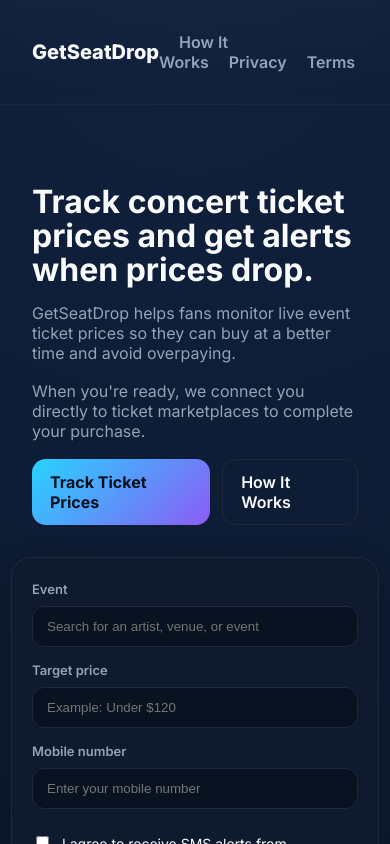
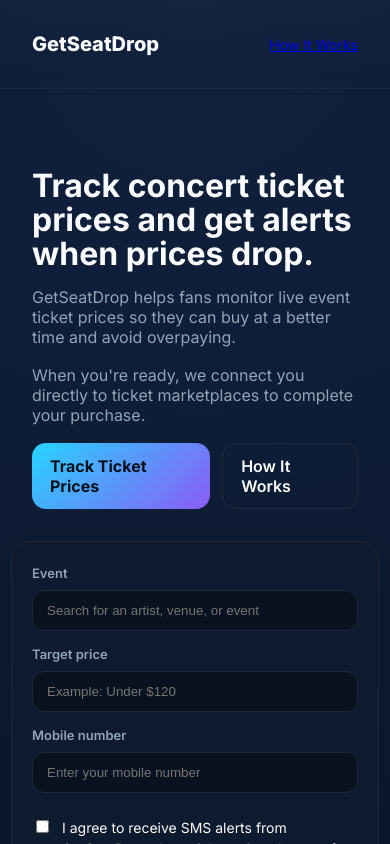
Before and after one commit to GetSeatDrop/seatdrop, a Next.js app: page / in a window 390 px wide. Shown: the top 844 px of the page. Built offline with nearby package versions, Linux system fonts and the light colour scheme.

Commit message:
Header Fixes

```diff
--- a/app/globals.css
+++ b/app/globals.css
@@ -98,8 +98,7 @@
             white-space: nowrap;
         }
 
-            .header-nav a[href="/privacy"],
-            .header-nav a[href="/terms"] {
-                display: none;
-            }
+    .mobile-hide {
+        display: none;
+    }
 }
--- a/components/site-header.tsx
+++ b/components/site-header.tsx
@@ -5,10 +5,10 @@
     <header className="site-header">
       <div className="container header-inner">
         <Link className="brand" href="/">GetSeatDrop</Link>
-        <nav className="nav">
-          <Link href="#how-it-works">How It Works</Link>
-          <Link href="/privacy">Privacy</Link>
-          <Link href="/terms">Terms</Link>
+        <nav className="header-nav">
+            <Link href="#how-it-works">How It Works</Link>
+            <Link href="/privacy" className="mobile-hide">Privacy</Link>
+            <Link href="/terms" className="mobile-hide">Terms</Link>
         </nav>
       </div>
     </header>
```
